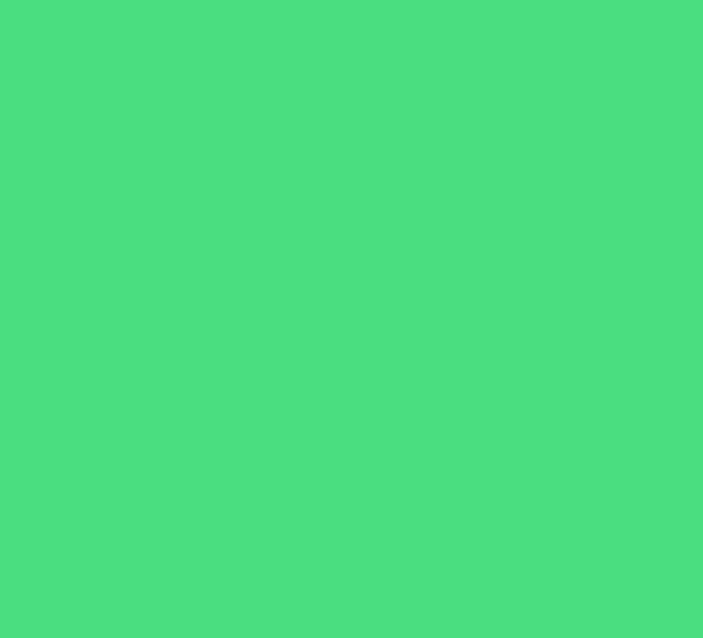
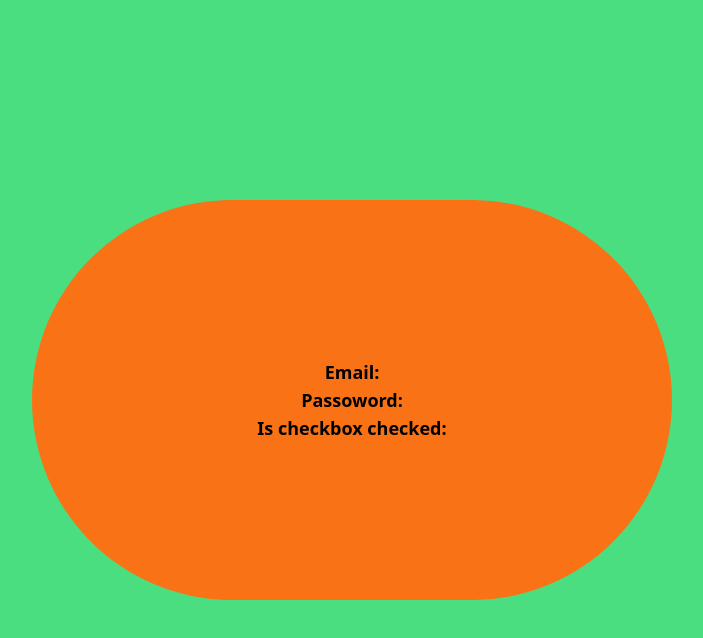
Before and after one commit to FBudn/React-first-practise-page, a React (Create React App) app: page / in a window 1280 px wide. Both pictures are taken after a click on the button "LOGIN". Shown: the top 638 px of the page, without its empty margins (288-991 px from the left). Built offline with nearby package versions, Linux system fonts and the light colour scheme; grey boxes are pictures that could not be loaded.

Commit message:
email&password info ok

```diff
--- a/src/App.css
+++ b/src/App.css
@@ -7,4 +7,8 @@
   display: flex;
 }
 
+.hide {
+  display: none;
+}
+
 /* My background*/
--- a/src/CheckBox.js
+++ b/src/CheckBox.js
@@ -1,13 +1,18 @@
-const CheckBox = ({ logClick }) => {
+import { useState } from "react";
+import InputInfo from "./InputInfo";
+const CheckBox = () => {
+  const [checkboxValue, setCheckbox] = useState("");
+
   return (
     <div className="flex justify-start align-center items-center text-center gap-3 h-10 pl-1 -mt-2">
       <input
-        onClick={logClick}
         type="checkbox"
         name="rememberPassword"
         id="rememberPasswordID"
+        onChange={(e) => setCheckbox(e.target.value)}
       />
       <div className="text-sm font-medium">Remember me?</div>
+      <InputInfo checkboxValue={checkboxValue} />
     </div>
   );
 };
--- a/src/Input.js
+++ b/src/Input.js
@@ -1,8 +1,11 @@
+//import React, { createContex } from "react";
 import { useState } from "react";
+import InputInfo from "./InputInfo";
 
 const InputDiv = () => {
   const [emailValue, setEmail] = useState("");
   const [passwordValue, setPassword] = useState("");
+  //const Name = createContex();
 
   const handleSubmit = (e) => {
     e.preventDefault();
@@ -12,7 +15,6 @@ const InputDiv = () => {
     <div className="flex flex-col gap-4 w-full mt-4">
       <div className="flex flex-col gap-1">
         <div className="text-sm font-medium">Email</div>
-
         <input
           id="emailInput"
           className="rounded-md border-stone-300 h-10 border-2"
@@ -25,6 +27,7 @@ const InputDiv = () => {
       </div>
       <div className="flex flex-col gap-1">
         <div className="text-sm font-medium">Password</div>
+
         <input
           id="passwordInput"
           className="rounded-md border-stone-300 h-10 border-2"
@@ -35,12 +38,12 @@ const InputDiv = () => {
           onSubmit={handleSubmit}
         />
       </div>
+      <InputInfo emailValue={emailValue} passwordValue={passwordValue} />
     </div>
   );
 };
-
 export default InputDiv;
-
+//export { Name };
 /* e.targer to sam input w którym zawiera się ta funkcja
  <div className="hidden">
           <InputInfo
--- a/src/InputInfo.js
+++ b/src/InputInfo.js
@@ -1,10 +1,27 @@
 //import useFetch from "/.useFetch/";
-const InputInfo = () => {
+import InputDiv from "./Input";
+
+const InputInfo = ({ emailValue, passwordValue, checkboxValue }) => {
   return (
     <div
       id="inputInfoDIV"
-      className="hidden absolute w-screen h-screen bg-green-400 left-0 justify-center align-center items-center text-center"
-    ></div>
+      className="hidden align-center flex-col gap-4 absolute w-screen h-screen bg-green-400 left-0 top-0 z-500 justify-center items-center text-center"
+    >
+      <div className="flex rounded-full flex-col bg-orange-500 w-1/2 h-1/2 absolute justify-center items-center text-center align-center">
+        <div className="flex font-bold text-lg text-white gap-20  text-start">
+          <p className="font-bold text-lg text-black "> Email: </p>
+          {emailValue}
+        </div>
+        <div className="flex font-bold text-lg text-white gap-10">
+          <p className="font-bold text-lg text-black"> Passoword:</p>
+          {passwordValue}
+        </div>
+        <div className="flex font-bold text-lg text-white gap-10">
+          <p className="font-bold text-lg text-black"> Is checkbox checked:</p>
+          {checkboxValue}
+        </div>
+      </div>
+    </div>
   );
 };
 
@@ -12,4 +29,9 @@ export default InputInfo;
 
 /*
 const { data: inputData } = useFetch("http://localhost:3000/#");
+  <Name.Consumer>
+        {(olaboga) => {
+          return olaboga;
+        }}
+      </Name.Consumer>
 */
--- a/src/TileSectionDiv.js
+++ b/src/TileSectionDiv.js
@@ -3,15 +3,14 @@ import CheckBox from "./CheckBox";
 import ForgotPassword from "./ForgotPassword";
 import Icons from "./Icons";
 import InputDiv from "./Input";
-import InputInfo from "./InputInfo";
 import Line from "./Line";
 import SignOrLog from "./LogIn";
 import NeedAcount from "./NeedAccount";
 
 const TileDiv = () => {
   const logClick = () => {
-    alert(`jestem`);
     document.getElementById("inputInfoDIV").classList.toggle("flex");
+    document.getElementById("rememberPasswordID").classList.toggle("hide");
   };
 
   return (
@@ -24,7 +23,6 @@ const TileDiv = () => {
       <Line />
       <Icons />
       <NeedAcount />
-      <InputInfo />
     </div>
   );
 };
```
